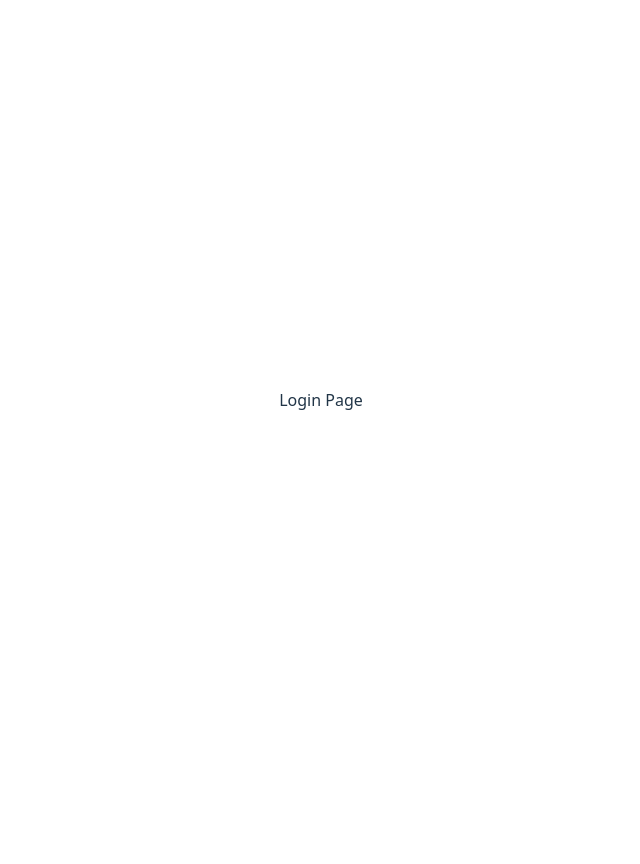
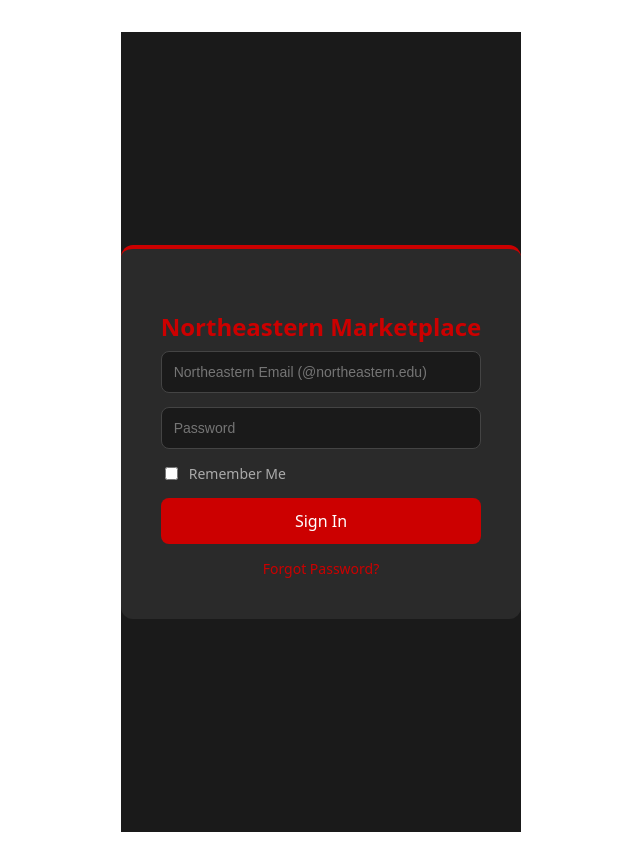
Before and after one commit to Oasis-NEU/s26-group-21, a React (Vite) app in the folder my-app/: page / in a window 1280 px wide. Shown: the whole page, without its empty margins (319-959 px from the left). Before the commit the page ends 800 px from the top, so only its background shows below. Built offline with nearby package versions, Linux system fonts and the light colour scheme.

Commit message:
front page start 1

```diff
--- a/my-app/src/pages/loginPage.jsx
+++ b/my-app/src/pages/loginPage.jsx
@@ -1,7 +1,139 @@
 // creating React component (reusable piece of UI)
 // export makes it available to be imported by other files
+import { useState } from "react"
+import { useNavigate } from "react-router-dom"
 export default function LoginPage() {
-    // <div> is a placeholder for text, will be replaced later
-    // what will be displayed on screen
-    return <div>Login Page</div>
+    const [email, setEmail] = useState("")
+    const [password, setPassword] = useState("")
+    const [rememberMe, setRememberMe] = useState(false)
+    const [error, setError] = useState("")
+
+    const navigate = useNavigate()
+
+    const handleSubmit = (e) => {
+        e.preventDefault()
+
+        if (!email.endsWith("@northeastern.edu")){
+            setError("Please enter your @northeastern.edu email.")
+            return
+        }
+
+        if (password === ""){
+            setError("Please enter your password")
+            return
+        }
+        navigate("/marketplace")
+    }
+
+return (
+    <div style={styles.page}>
+        <div style={styles.card}>
+            <h2 style={styles.title}>Northeastern Marketplace</h2>
+
+            {error && <p style={styles.error}>{error}</p>}
+
+            <form onSubmit={handleSubmit} style={styles.form}>
+                <input
+                    type="email"
+                    placeholder="Northeastern Email (@northeastern.edu)"
+                    value={email}
+                    onChange={(e) => setEmail(e.target.value)}
+                    style={styles.input}
+                />
+                <input
+                    type="password"
+                    placeholder="Password"
+                    value={password}
+                    onChange={(e) => setPassword(e.target.value)}
+                    style={styles.input}
+                />
+                <div style={styles.checkboxRow}>
+                    <input
+                        type="checkbox"
+                        id="rememberMe"
+                        checked={rememberMe}
+                        onChange={(e) => setRememberMe(e.target.checked)}
+                    />
+                    <label htmlFor="rememberMe" style={styles.checkboxLabel}>Remember Me</label>
+                </div>
+                <button type="submit" style={styles.button}>Sign In</button>
+                <a href="/forgot-password" style={styles.link}>Forgot Password?</a>
+            </form>
+
+        </div>
+    </div>
+)
 }
+
+const styles = {
+    page: {
+        minHeight: "100vh",
+        backgroundColor: "#1a1a1a",
+        display: "flex",
+        alignItems: "center",
+        justifyContent: "center",
+    },
+    card: {
+        backgroundColor: "#2a2a2a",
+        padding: "40px",
+        borderRadius: "12px",
+        width: "100%",
+        maxWidth: "400px",
+        borderTop: "4px solid #cc0000",
+    },
+    title: {
+        color: "#cc0000",
+        textAlign: "center",
+        marginBottom: "6px",
+    },
+    subtitle: {
+        color: "#aaaaaa",
+        textAlign: "center",
+        marginBottom: "24px",
+        fontSize: "14px",
+    },
+    form: {
+        display: "flex",
+        flexDirection: "column",
+        gap: "14px",
+    },
+    input: {
+        padding: "12px",
+        borderRadius: "8px",
+        border: "1px solid #444",
+        backgroundColor: "#1a1a1a",
+        color: "white",
+        fontSize: "14px",
+    },
+    checkboxRow: {
+        display: "flex",
+        alignItems: "center",
+        gap: "8px",
+    },
+    checkboxLabel: {
+        color: "#aaaaaa",
+        fontSize: "14px",
+    },
+    button: {
+        padding: "12px",
+        backgroundColor: "#cc0000",
+        color: "white",
+        border: "none",
+        borderRadius: "8px",
+        fontSize: "16px",
+        cursor: "pointer",
+    },
+    link: {
+        color: "#cc0000",
+        textAlign: "center",
+        fontSize: "14px",
+    },
+    error: {
+        color: "#ff4444",
+        backgroundColor: "#3a1a1a",
+        padding: "10px",
+        borderRadius: "8px",
+        fontSize: "14px",
+        textAlign: "center",
+    },
+}
```
Also changed, not shown: my-app/src/pages/AddListingPage.jsx (line endings or trailing spaces).
